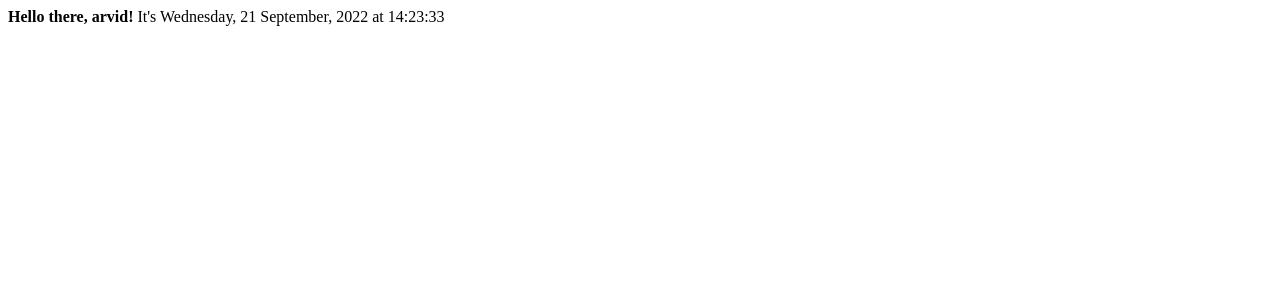
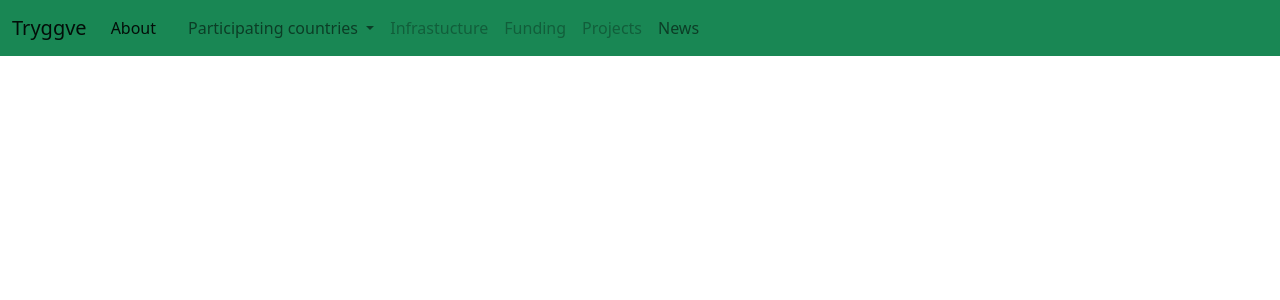
Before and after one commit to Ararder/tryggve2, a Django app: page / in a window 1280 px wide. Shown: the top 300 px of the page. Run offline with Django 4.2, Linux system fonts and the light colour scheme.

Commit message:
latest draft

```diff
--- /dev/null
+++ b/tryggve/templates/tryggve/about.html
@@ -0,0 +1 @@
+<H1>THIS IS THE ABOUT WEBPAGE</H1>
--- a/tryggve/templates/tryggve/index.html
+++ b/tryggve/templates/tryggve/index.html
@@ -1,10 +1,71 @@
-<!DOCTYPE html>
-<html>
-    <head>
-        <meta charset="utf-8" />
-        <title>Hello, Django</title>
-    </head>
-    <body>
-        <strong>Hello there, {{ name }}!</strong> It's {{ date | date:"l, d F, Y" }} at {{ date | time:"H:i:s" }}
-    </body>
+<!doctype html>
+<html lang="en">
+  <head>
+    <meta charset="utf-8">
+    <meta name="viewport" content="width=device-width, initial-scale=1">
+    <title>Tryggve</title>
+    <link href="https://cdn.jsdelivr.net/npm/bootstrap@5.2.1/dist/css/bootstrap.min.css" rel="stylesheet" integrity="sha384-iYQeCzEYFbKjA/T2uDLTpkwGzCiq6soy8tYaI1GyVh/UjpbCx/TYkiZhlZB6+fzT" crossorigin="anonymous">
+  </head>
+  <body>
+    <script src="https://cdn.jsdelivr.net/npm/bootstrap@5.2.1/dist/js/bootstrap.bundle.min.js" integrity="sha384-u1OknCvxWvY5kfmNBILK2hRnQC3Pr17a+RTT6rIHI7NnikvbZlHgTPOOmMi466C8" crossorigin="anonymous"></script>
+  </body>
 </html>
+
+<nav class="navbar navbar-expand-lg bg-success">
+    <div class="container-fluid">
+      <a class="navbar-brand" href="#">Tryggve</a>
+      <button class="navbar-toggler" type="button" data-bs-toggle="collapse" data-bs-target="#navbarSupportedContent" aria-controls="navbarSupportedContent" aria-expanded="false" aria-label="Toggle navigation">
+        <span class="navbar-toggler-icon"></span>
+      </button>
+      <div class="collapse navbar-collapse" id="navbarSupportedContent">
+        <ul class="navbar-nav me-auto mb-2 mb-lg-0">
+          <li class="nav-item">
+            <a class="nav-link active" aria-current="page" href="#">About</a>
+          </li>
+          <li class="nav-item">
+            <a class="nav-link" href="#"></a>
+
+          </li>
+          <li class="nav-item dropdown">
+            <a class="nav-link dropdown-toggle" href="#" role="button" data-bs-toggle="dropdown" aria-expanded="false">
+              Participating countries
+            </a>
+            <ul class="dropdown-menu">
+              <li><a class="dropdown-item" href="{% url 'sweden-view' %}"> Sweden</a></li>
+              <li><a class="dropdown-item" href="#"> Denmark</a></li>
+              <li><a class="dropdown-item" href="#"> Norway</a></li>
+              <li><a class="dropdown-item" href="#"> Estionia</a></li>
+            </ul>
+          </li>
+          <li class="nav-item">
+            <a class="nav-link disabled">Infrastucture</a>
+          </li>
+          <li class="nav-item">
+            <a class="nav-link disabled">Funding</a>
+          </li>
+          <li class="nav-item">
+            <a class="nav-link disabled">Projects</a>
+          </li>
+          <li class="nav-item">
+            <a class="nav-link" href="{% url 'news-view' %}">News</a>
+          </li>
+        </ul>
+      </div>
+    </div>
+  </nav>
+  <p></p>
+<div class="container-fluid">
+  <div class="row justify-content-center">
+    <div class="col-md-8 text-md-center">
+
+    {% block content %}
+
+    {% endblock %}
+
+    </div>
+  </div>
+</div>
+
+
+
+<a href="{% url 'news-view' %}" class="link-info"> </a>
--- /dev/null
+++ b/tryggve/templates/tryggve/news.html
@@ -0,0 +1,5 @@
+{% extends "tryggve/index.html" %}
+
+{% block content %}
+<H1>THIS IS NEWS</H1>
+{% endblock content %}
--- /dev/null
+++ b/tryggve/templates/tryggve/sweden.html
@@ -0,0 +1,5 @@
+{% extends "tryggve/index.html" %}
+
+{% block content %}
+<H1>THIS IS SWEDEN</H1>
+{% endblock content %}
--- a/tryggve/urls.py
+++ b/tryggve/urls.py
@@ -1,6 +1,12 @@
 from django.urls import path
 from tryggve import views
+from django.views.generic import TemplateView
 
 urlpatterns = [
-    path("", views.home, name="home"),
+    path('', TemplateView.as_view(template_name="tryggve/index.html"), name="index-view"),
+    path('about/', TemplateView.as_view(template_name="tryggve/about.html"), name="about-view"),
+    path('news/', TemplateView.as_view(template_name="tryggve/news.html"), name="news-view"),
+    path('swe/', TemplateView.as_view(template_name="tryggve/sweden.html"), name="sweden-view"),
+
+
 ]
--- a/tryggve/views.py
+++ b/tryggve/views.py
@@ -2,17 +2,14 @@ from django.shortcuts import render
 from django.http import HttpResponse
 from django.shortcuts import  render
 from datetime import datetime
+# from django.views.generic import TemplateView
 
 # Create your views here.
 # def home(request):
 #     return HttpResponse("Hello, Tryggve")
 
-def home(request):
-    return render(
-        request,
-        'tryggve/index.html',
-        {
-            'name': "arvid",
-            'date': datetime.now()
-        }
-    )
+
+
+
+# class AboutView(TemplateView):
+#     template_name = "about.html"
```
Also changed, not shown: tryggve/templates/tryggve/funding.html (added), tryggve/templates/tryggve/infrastructure.html (added), tryggve/templates/tryggve/participating_countries.html (added), tryggve/templates/tryggve/projects.html (added).
